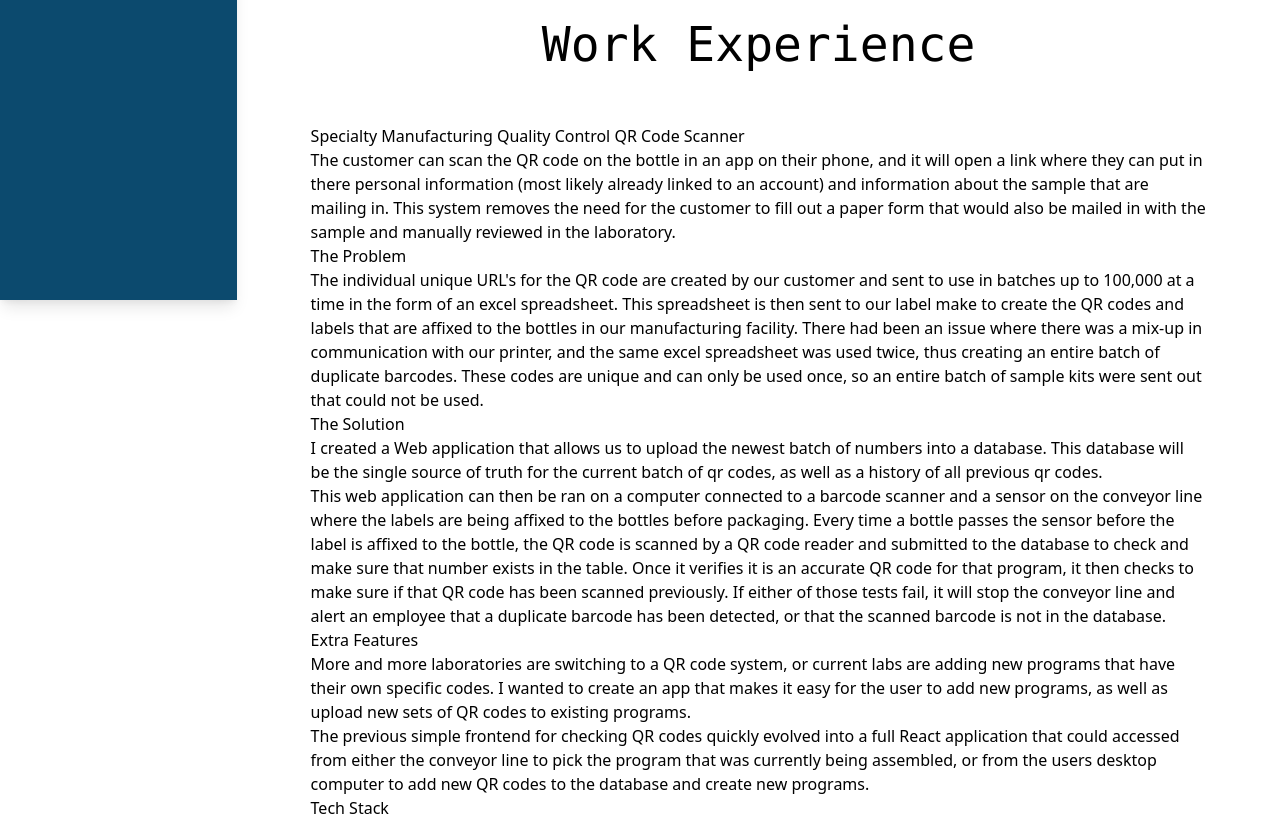
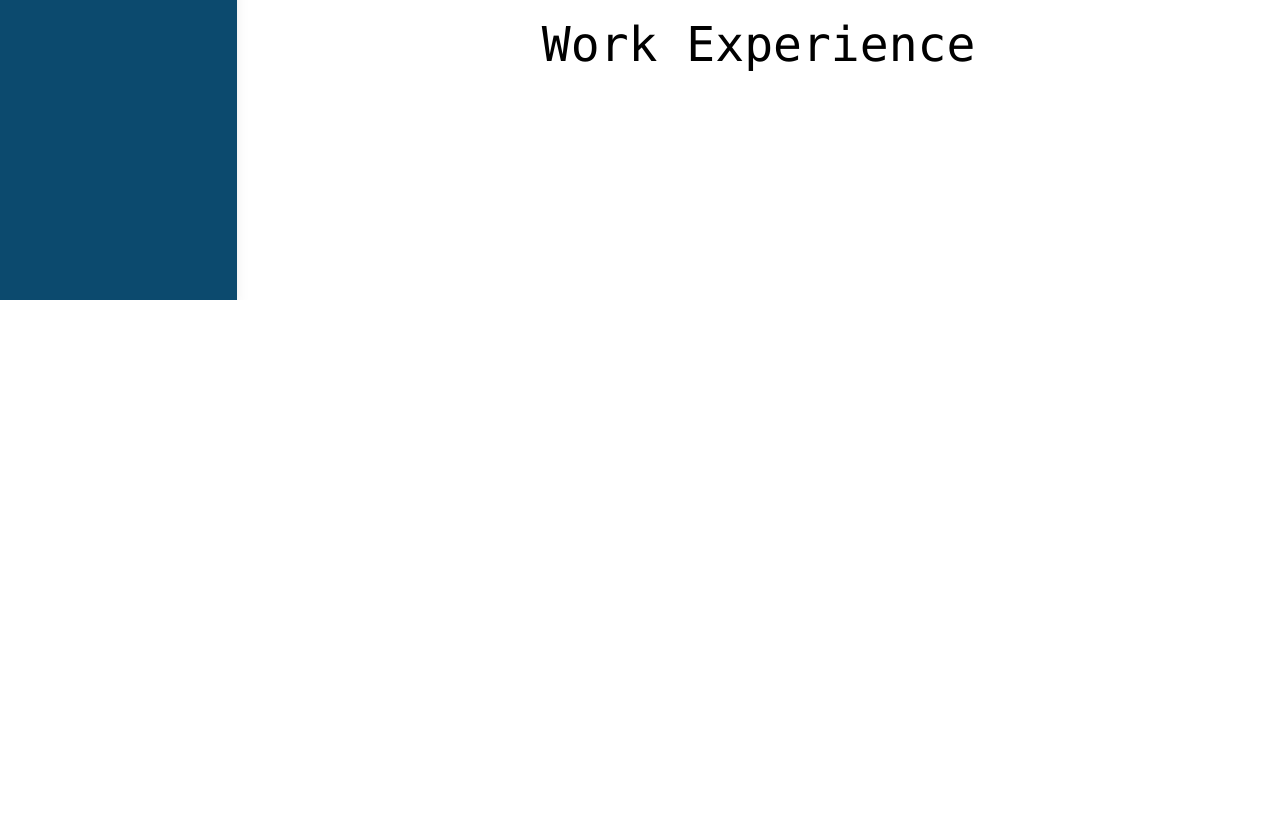
Before and after one commit to cortlin/portfolio, a React (Create React App) app: page /experience in a window 1280 px wide. Shown: the part 500-1320 px from the top of the page. After the commit the page ends 800 px from the top, so only its background shows below. Built offline with nearby package versions, Linux system fonts and the light colour scheme.

Commit message:
more changes

```diff
--- a/src/App.js
+++ b/src/App.js
@@ -9,14 +9,16 @@ function App() {
   return (
     <Router>
       <>
-        <div className="flex">
+        <div className="flex h-screen">
           <Nav />
-
-          <div className='flex-grow mt-20'>
+          <div className='flex-1 flex overflow-hidden'>
+            <div className=' flex-grow overflow-y-auto'>
+              <div className='mt-20'>
                 <img className='rounded-full h-48 w-48 mx-auto' src={HeadShot} alt="Cortlin's Headshot" />
                 <div className='my-10'>
                   <h1 className='text-center text-5xl py-4'>Hi. Thanks for visiting.</h1>
                   <h2 className='text-center text-2xl py-2'>My name is Cortlin and I am a front-end developer and designer</h2>
+                </div>
               </div>
 
 
@@ -33,11 +35,8 @@ function App() {
               </Switch>
             </div>
           </div>
-
+        </div>
       </>
-
-
-
     </Router>
   );
 }
--- a/src/pages/experience.js
+++ b/src/pages/experience.js
@@ -1,26 +1,7 @@
 export const Experience = () => {
- return (
- <article className='max-w-4xl mx-auto'>
- <h1 className='text-center font-mono text-5xl py-10 mb-4'>Work Experience</h1>
-
- <section>
- <h2>Specialty Manufacturing Quality Control QR Code Scanner</h2>
- <p></p>
- <p>The customer can scan the QR code on the bottle in an app on their phone, and it will open a link where they can put in there personal information (most likely already linked to an account) and information about the sample that are mailing in. This system removes the need for the customer to fill out a paper form that would also be mailed in with the sample and manually reviewed in the laboratory.</p>
-
- <h3>The Problem</h3>
- <p>The individual unique URL's for the QR code are created by our customer and sent to use in batches up to 100,000 at a time in the form of an excel spreadsheet. This spreadsheet is then sent to our label make to create the QR codes and labels that are affixed to the bottles in our manufacturing facility. There had been an issue where there was a mix-up in communication with our printer, and the same excel spreadsheet was used twice, thus creating an entire batch of duplicate barcodes. These codes are unique and can only be used once, so an entire batch of sample kits were sent out that could not be used.</p>
-
- <h3>The Solution</h3>
- <p>I created a Web application that allows us to upload the newest batch of numbers into a database. This database will be the single source of truth for the current batch of qr codes, as well as a history of all previous qr codes.</p>
- <p>This web application can then be ran on a computer connected to a barcode scanner and a sensor on the conveyor line where the labels are being affixed to the bottles before packaging. Every time a bottle passes the sensor before the label is affixed to the bottle, the QR code is scanned by a QR code reader and submitted to the database to check and make sure that number exists in the table. Once it verifies it is an accurate QR code for that program, it then checks to make sure if that QR code has been scanned previously. If either of those tests fail, it will stop the conveyor line and alert an employee that a duplicate barcode has been detected, or that the scanned barcode is not in the database.</p>
-
- <h3>Extra Features</h3>
- <p>More and more laboratories are switching to a QR code system, or current labs are adding new programs that have their own specific codes. I wanted to create an app that makes it easy for the user to add new programs, as well as upload new sets of QR codes to existing programs.</p>
- <p>The previous simple frontend for checking QR codes quickly evolved into a full React application that could accessed from either the conveyor line to pick the program that was currently being assembled, or from the users desktop computer to add new QR codes to the database and create new programs.</p>
-
- <h3>Tech Stack</h3>
- </section>
- </article>
- )
+  return (
+    <article className='max-w-4xl mx-auto'>
+      <h1 className='text-center font-mono text-5xl py-10 mb-4'>Work Experience</h1>
+    </article>
+  )
 }
--- a/src/pages/portfolio.js
+++ b/src/pages/portfolio.js
@@ -1,8 +1,30 @@
+import Spec1 from '../static/spec-qc-1.jpg';
+
 export const Portfolio = () => {
 
   return (
     <article className='max-w-4xl mx-auto'>
       <h1 className='text-center font-mono text-5xl py-10 mb-4'>Portfolio</h1>
+
+      <section>
+        <h2 className='text-3xl font-bold mb-10'>Specialty Manufacturing Quality Control QR Code Scanner</h2>
+        <img className='mb-10' src={Spec1} alt="Specialty Manufacturing QC Scanner"/>
+        <p>Specialty Manufacturing is an fluid analysis packaging company, primarily in the oil analysis industry. Many of these large Fluid analysis laboratories have started using qr codes on the fluid bottles to increase efficiency in customer information intake.</p>
+        <p className='mt-4'>The customer can scan the QR code on the bottle in an app on their phone, and it will open a link where they can put in there personal information (most likely already linked to an account) and information about the sample that are mailing in. This system removes the need for the customer to fill out a paper form that would also be mailed in with the sample and manually reviewed in the laboratory.</p>
+
+        <h3 className='pt-6 pb-4 text-2xl'>The Problem</h3>
+        <p>The individual unique URL's for the QR code are created by our customer and sent to use in batches up to 100,000 at a time in the form of an excel spreadsheet. This spreadsheet is then sent to our label make to create the QR codes and labels that are affixed to the bottles in our manufacturing facility. There had been an issue where there was a mix-up in communication with our printer, and the same excel spreadsheet was used twice, thus creating an entire batch of duplicate barcodes. These codes are unique and can only be used once, so an entire batch of sample kits were sent out that could not be used.</p>
+
+        <h3 className='pt-6 pb-4 text-2xl'>The Solution</h3>
+        <p>I created a Web application that allows us to upload the newest batch of numbers into a database. This database will be the single source of truth for the current batch of qr codes, as well as a history of all previous qr codes.</p>
+        <p className='mt-4'>This web application can then be ran on a computer connected to a barcode scanner and a sensor on the conveyor line where the labels are being affixed to the bottles before packaging. Every time a bottle passes the sensor before the label is affixed to the bottle, the QR code is scanned by a QR code reader and submitted to the database to check and make sure that number exists in the table. Once it verifies it is an accurate QR code for that program, it then checks to make sure if that QR code has been scanned previously. If either of those tests fail, it will stop the conveyor line and alert an employee that a duplicate barcode has been detected, or that the scanned barcode is not in the database.</p>
+
+        <h3 className='pt-6 pb-4 text-2xl'>Extra Features</h3>
+        <p>More and more laboratories are switching to a QR code system, or current labs are adding new programs that have their own specific codes. I wanted to create an app that makes it easy for the user to add new programs, as well as upload new sets of QR codes to existing programs.</p>
+        <p className='mt-4'>The previous simple frontend for checking QR codes quickly evolved into a full React application that could accessed from either the conveyor line to pick the program that was currently being assembled, or from the users desktop computer to add new QR codes to the database and create new programs.</p>
+
+        <h3 className='pt-6 pb-4 text-2xl'>Tech Stack</h3>
+      </section>
     </article>
   )
 }
```
Also changed, not shown: src/static/spec-qc-1.jpg (added). Lines whose indentation alone changed are shown as unchanged.
